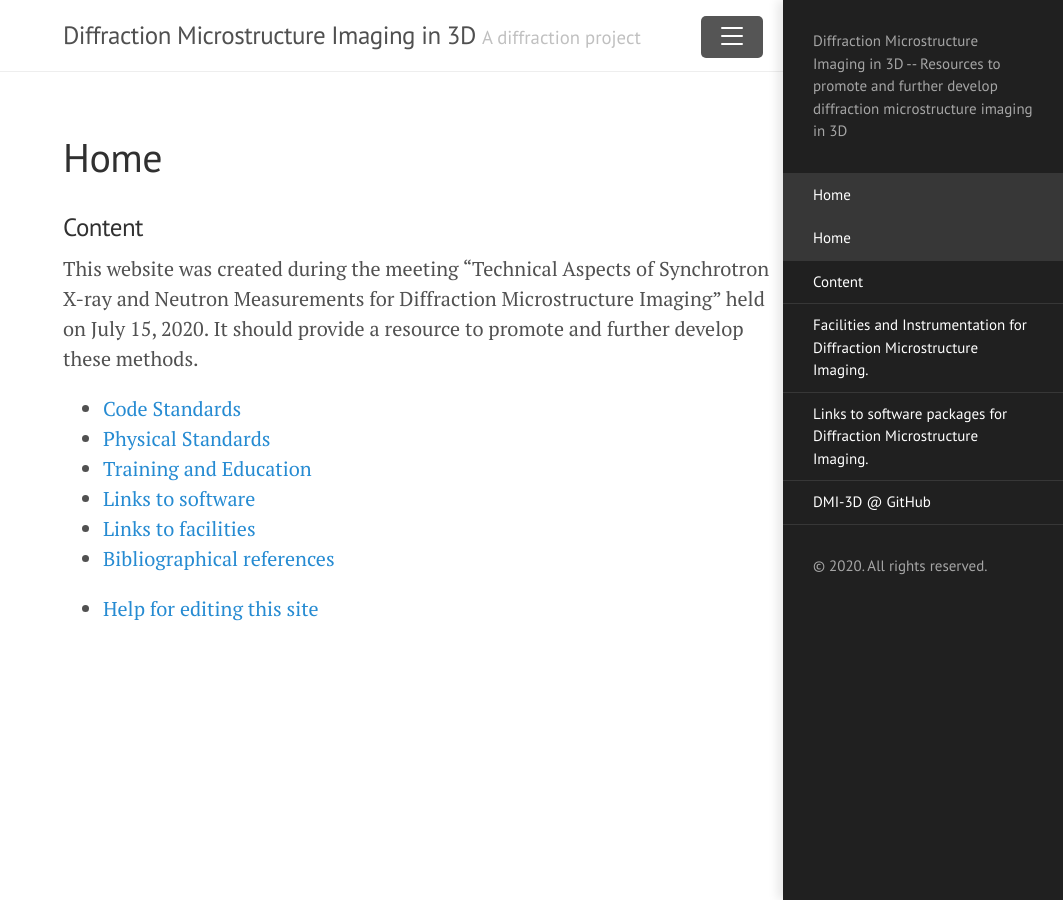
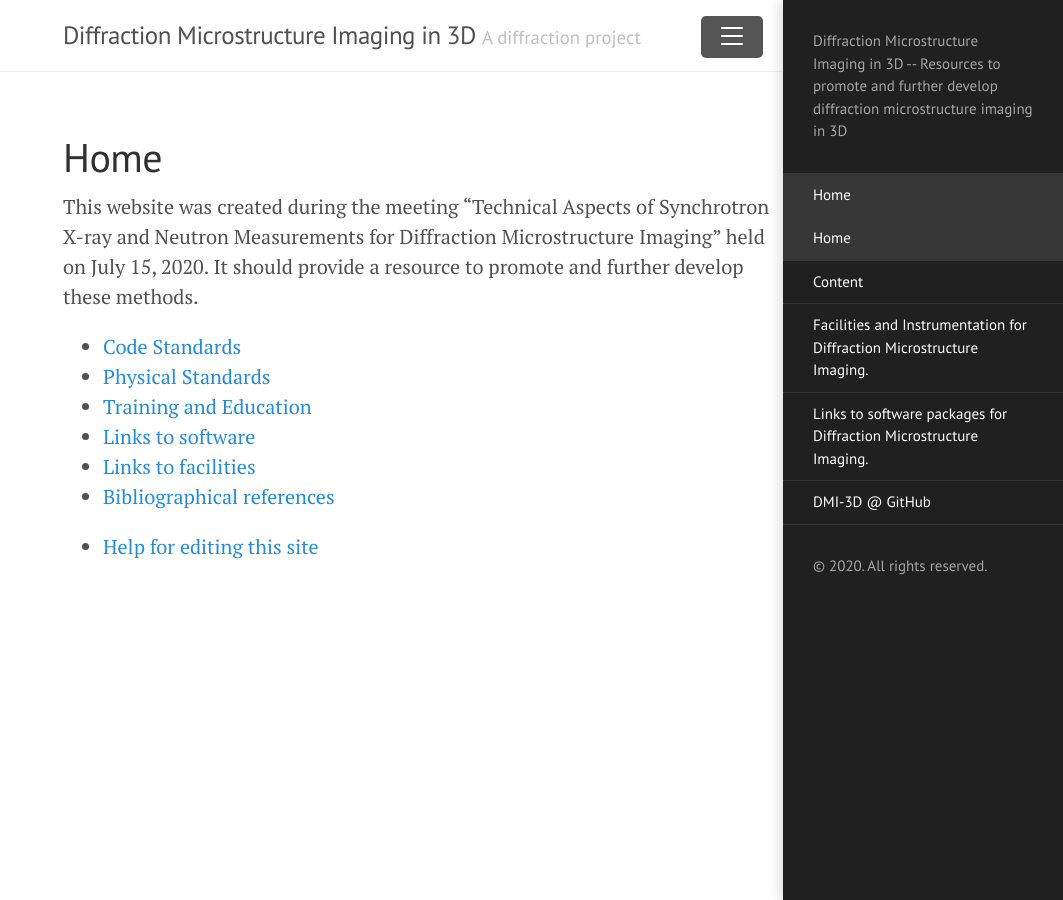
Before and after one commit to dmi-3D/dmi-3D.github.io, a Jekyll site: the page built from index.md, in a window 1280 px wide. Shown: the whole page, without its empty margins (217-1280 px from the left). Built offline with Jekyll 4.4.1, drawn with Linux system fonts in a browser that asks for light colours.

Commit message:
Text update

```diff
--- a/index.md
+++ b/index.md
@@ -3,7 +3,6 @@ layout: page
 title: Home
 ---
 
-### Content
 
 This website was created during the meeting "Technical Aspects of Synchrotron X-ray and Neutron Measurements for Diffraction Microstructure Imaging" held on July 15, 2020. It should provide a resource to promote and further develop these methods.
 
```
